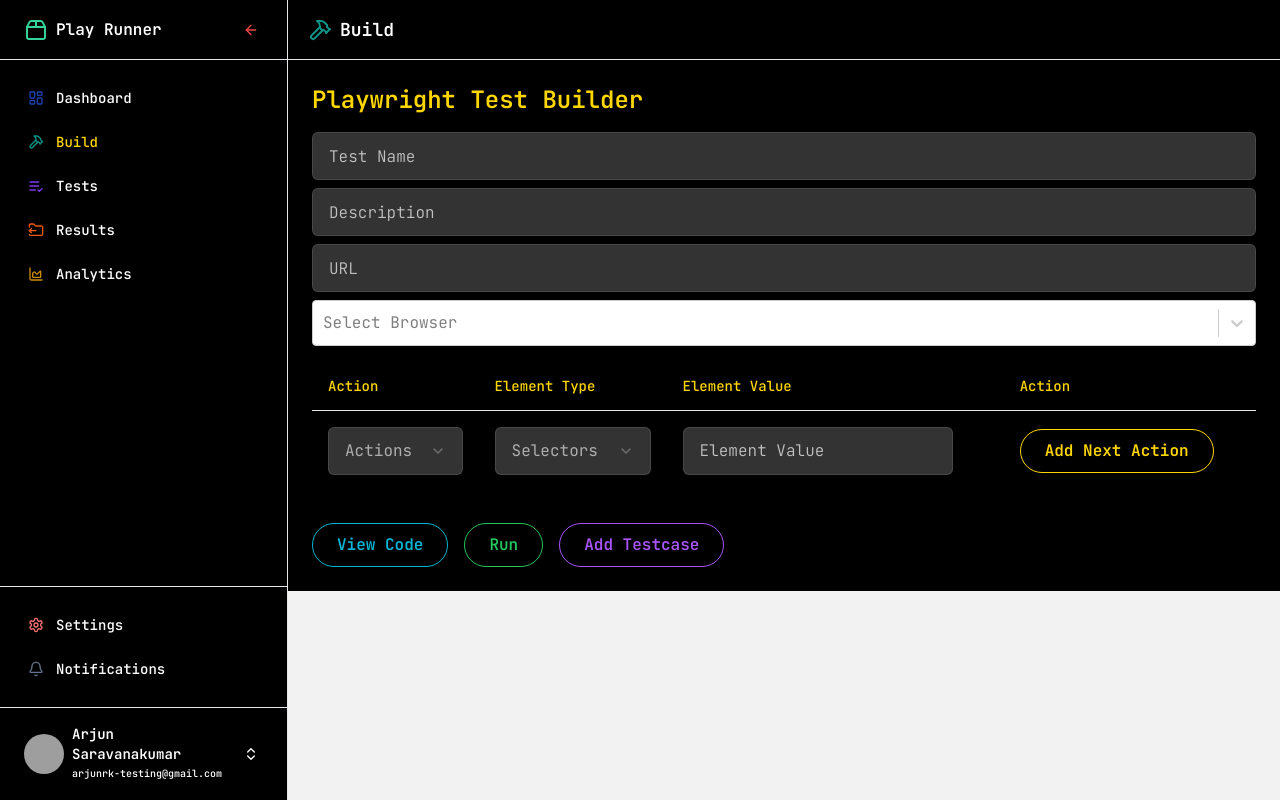
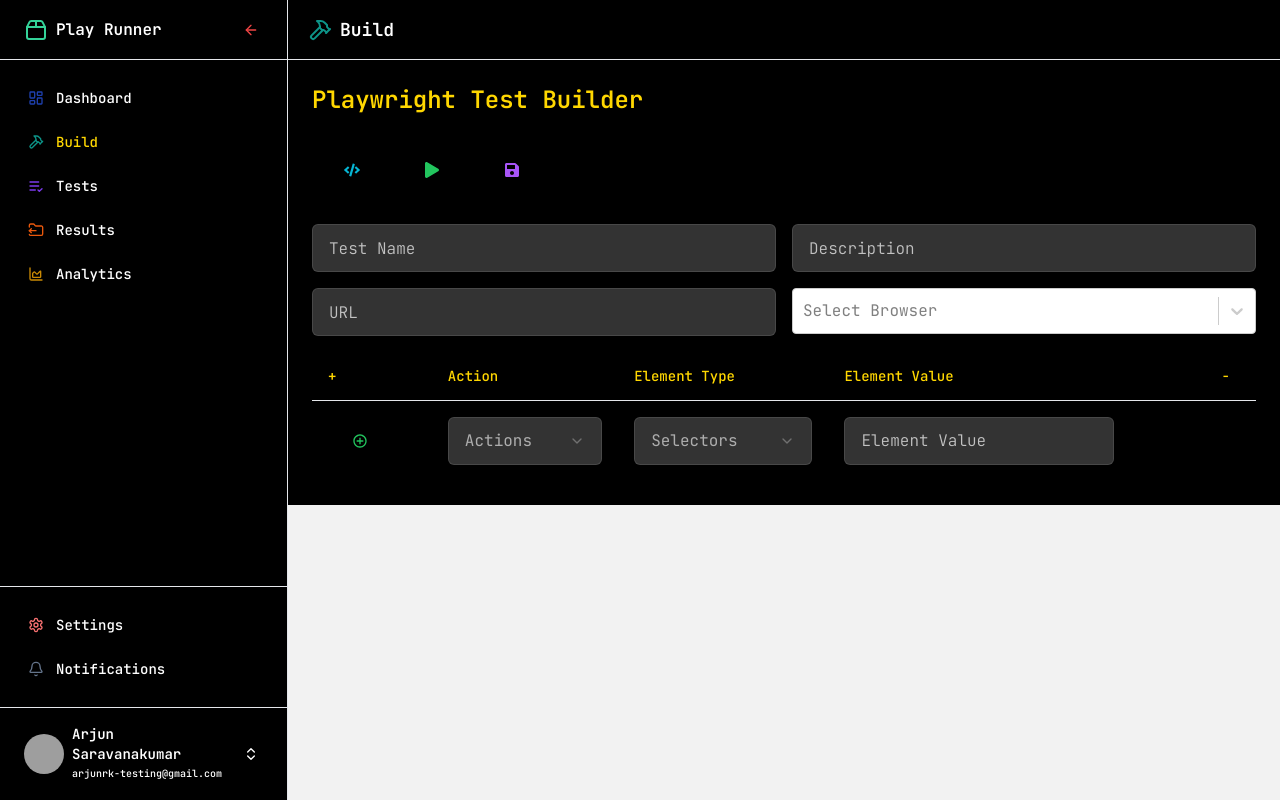
Before and after one commit to arjunrk-test/play-runner, a Next.js app: page /build in a window 1280 px wide. Built offline with nearby package versions, Linux system fonts and the light colour scheme; grey boxes are pictures that could not be loaded.

Commit message:
Design changes

```diff
--- a/components/ui/button.jsx
+++ b/components/ui/button.jsx
@@ -11,7 +11,8 @@
       variant: {
         default: "bg-accent text-primary hover:bg-accent-hover",
         primary: "bg-primary text-white",
-        outline: "border border-accent bg-transparent text-accent hover:bg-accent hover:text-primary"
+        outline: "border border-accent bg-transparent text-accent hover:bg-accent hover:text-primary",
+        ghost: "bg-none",
       },
       size: {
         default: "h-[44px] px-6",
```
Also changed, not shown: app/build/page.jsx.
